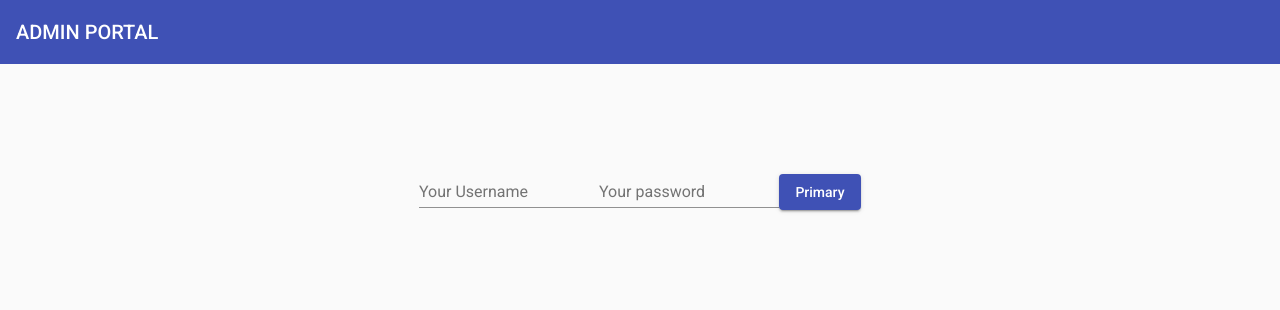
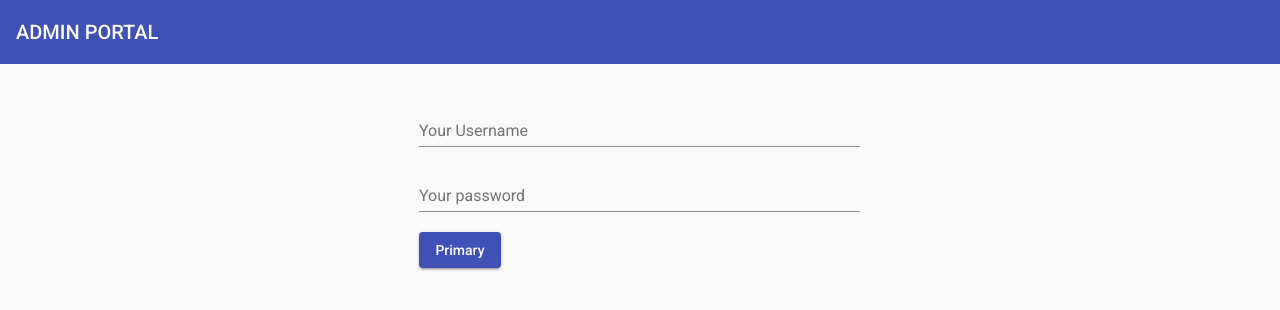
Before and after one commit to Pranoy12001/admin-portal, an Angular app: page /login in a window 1280 px wide. Shown: the top 310 px of the page. Built offline with nearby package versions, Linux system fonts and the light colour scheme.

Commit message:
updated style class

```diff
--- a/src/styles.css
+++ b/src/styles.css
@@ -1,4 +1,39 @@
 /* You can add global styles to this file, and also import other style files */
 
-html, body { height: 100%; }
-body { margin: 0; font-family: Roboto, "Helvetica Neue", sans-serif; }
+hr {
+  border: none;
+  height: 1px;
+  /* Set the hr color */
+  color: #333; /* old IE */
+  background-color: #333; /* Modern Browsers */
+}
+
+body {
+  font-family: Tahoma, Serif;
+  margin: 0;
+}
+
+md-input-container {
+  width: 100%;
+}
+
+md-select {
+  width: 100%;
+}
+
+md-slide-toggle {
+  width: 100%;
+}
+
+.container {
+  width: 90%;
+  margin: auto;
+}
+
+.full-width {
+  width: 100%;
+}
+
+.primary {
+  color: white;
+}
```
